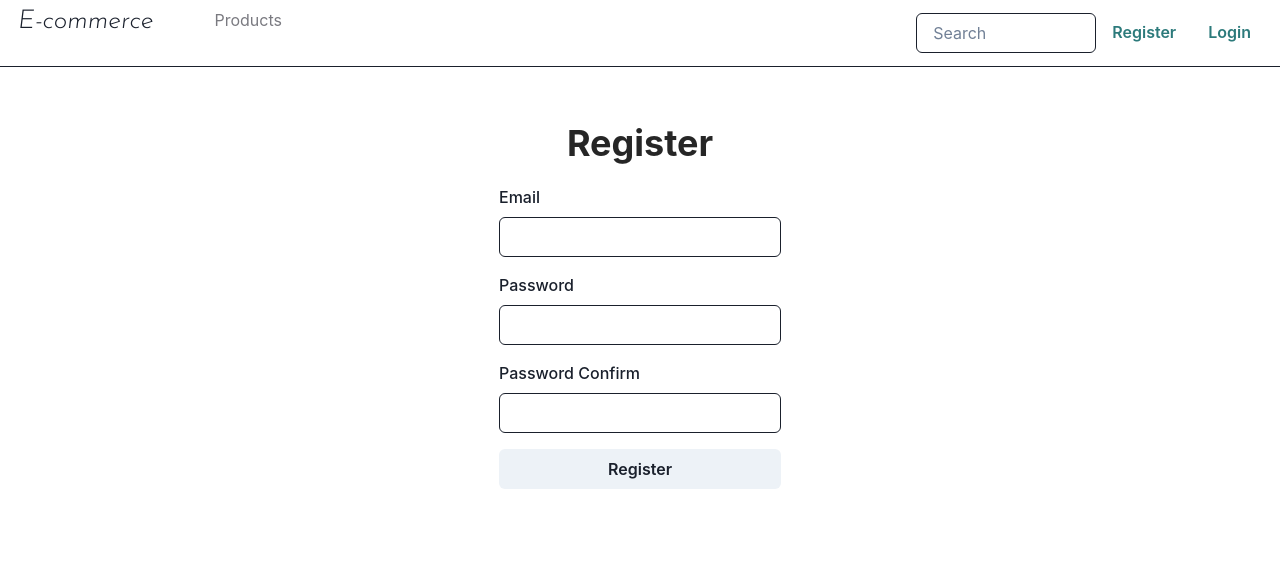
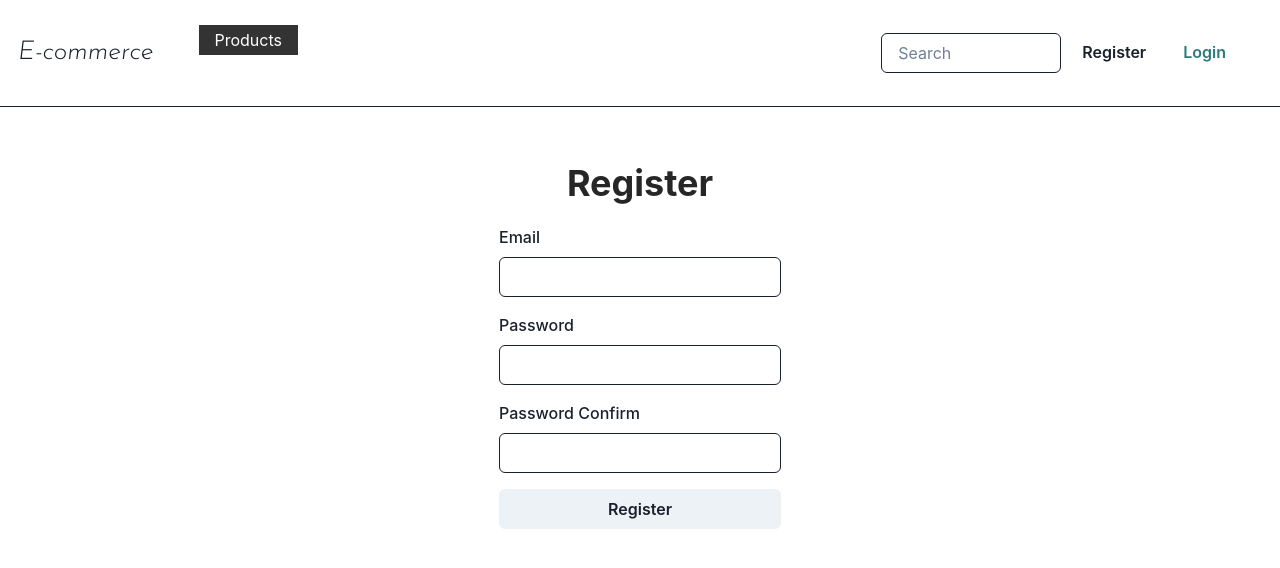
Before and after one commit to akifkomurcu/reactjs-ecommerce, a React (Create React App) app in the folder client/: page /Register in a window 1280 px wide. Shown: the top 568 px of the page. Built offline with nearby package versions, Linux system fonts and the light colour scheme; no server answers.

Commit message:
kategori butonları eklendi

```diff
--- a/client/src/components/Navbar/index.jsx
+++ b/client/src/components/Navbar/index.jsx
@@ -1,6 +1,6 @@
 import { Link } from "react-router-dom";
 import styles from "./style.module.css";
-import { Button, Input } from "@chakra-ui/react";
+import { Button, color, Input, Box } from "@chakra-ui/react";
 import { useAuth } from "../../context/AuthContext";
 import { useWishlist } from "../../context/Wishlist";
 import { useBasket } from "../../context/BasketContext";
@@ -13,7 +13,8 @@ function Navbar() {
   const { items } = useBasket();
   const { item } = useWishlist();
   const { user } = useAuth();
-  const { setResult, result, setFiltered } = useContext(FilterContext);
+  const { setResult, result, setFiltered, filtered } =
+    useContext(FilterContext);
   const { data } = useQuery("filtering:products", fetchAllProduct);
 
   useEffect(() => {
@@ -32,6 +33,7 @@ function Navbar() {
   const handleClick = () => {
     setResult("");
   };
+
   return (
     <nav className={styles.nav}>
       <div className={styles.left}>
@@ -41,9 +43,24 @@ function Navbar() {
           </Link>
         </div>
         <ul className={styles.menu}>
-          <li>
-            <Link to="/">Products</Link>
-          </li>
+          <div className={styles.navbar}>
+            <div className={styles.dropdown}>
+              <Link to="/" onClick={handleClick} className={styles.dropbtn}>
+                <i className="fa fa-caret-down">Products</i>
+              </Link>
+              <div className={styles.dropdownContent}>
+                <a value="technology" onClick={(e) => setResult("Technology")}>
+                  Technology
+                </a>
+                <a value="animal" onClick={(e) => setResult("Animal")}>
+                  Animal
+                </a>
+                <a value="stationary" onClick={(e) => setResult("Stationary")}>
+                  Stationary
+                </a>
+              </div>
+            </div>
+          </div>
         </ul>
       </div>
       <div className={styles.right}>
@@ -53,17 +70,18 @@ function Navbar() {
           placeholder="Search"
           onChange={handleChange}
           value={result}
+          marginRight="5px"
         />
         {/* kullanıcı yoksa */}
         {!user && (
           <>
             <Link to="/register">
-              <Button colorScheme="teal" variant="ghost">
+              <Button colorScheme="black" variant="ghost" marginRight="5px">
                 Register
               </Button>
             </Link>
             <Link to="/login">
-              <Button colorScheme="teal" variant="ghost">
+              <Button colorScheme="teal" variant="ghost" marginRight="5px">
                 Login
               </Button>
             </Link>
@@ -74,28 +92,33 @@ function Navbar() {
           <>
             {items.length > 0 && (
               <Link to="/basket">
-                <Button colorScheme="teal" variant="ghost">
+                <Button colorScheme="black" variant="ghost" marginRight="5px">
                   Basket ({items.length})
                 </Button>
               </Link>
             )}
             {user && user.role === "admin" && (
               <Link to="/admin">
-                <Button colorScheme="teal" variant="ghost">
+                <Button colorScheme="teal" variant="ghost" marginRight="5px">
                   Admin
                 </Button>
               </Link>
             )}
             {item.length > 0 && (
               <Link to="/wishlist">
-                <Button colorScheme="teal" variant="ghost">
+                <Button colorScheme="teal" variant="ghost" marginRight="5px">
                   Wishlist({item.length})
                 </Button>
               </Link>
             )}
             {user && (
               <Link to="/profile">
-                <Button colorScheme="teal" variant="ghost">
+                <Button
+                  background="black"
+                  _hover={{ bg: "white", color: "black" }}
+                  color={"white"}
+                  marginRight="5px"
+                >
                   Profile
                 </Button>
               </Link>
--- a/client/src/components/Navbar/style.module.css
+++ b/client/src/components/Navbar/style.module.css
@@ -16,6 +16,7 @@
 }
 .nav .left {
   display: flex;
+  align-items: center;
 }
 .menu {
   display: flex;
@@ -39,4 +40,67 @@
 .nav .right {
   display: flex;
   align-items: center;
+  margin: 15px;
+  padding: 5px;
 }
+
+.navbar {
+  overflow: hidden;
+  background-color: #333;
+}
+
+.navbar a {
+  float: left;
+  font-size: 16px;
+  color: white;
+  text-align: center;
+  padding: 14px 16px;
+  text-decoration: none;
+}
+
+.dropdown {
+  float: left;
+  overflow: hidden;
+}
+
+.dropdown .dropbtn {
+  font-size: 16px;
+  border: none;
+  outline: none;
+  color: white;
+  padding: 14px 16px;
+  background-color: inherit;
+  font-family: inherit;
+  margin: 0;
+}
+
+.navbar a:hover,
+.dropdown:hover .dropbtn {
+  background-color: red;
+}
+
+.dropdownContent {
+  display: none;
+  position: absolute;
+  background-color: #f9f9f9;
+  min-width: 160px;
+  box-shadow: 0px 8px 16px 0px rgba(0, 0, 0, 0.2);
+  z-index: 1;
+}
+
+.dropdownContent a {
+  float: none;
+  color: black;
+  padding: 12px 16px;
+  text-decoration: none;
+  display: block;
+  text-align: left;
+}
+
+.dropdownContent a:hover {
+  background-color: #ddd;
+}
+
+.dropdown:hover .dropdownContent {
+  display: block;
+}
```
